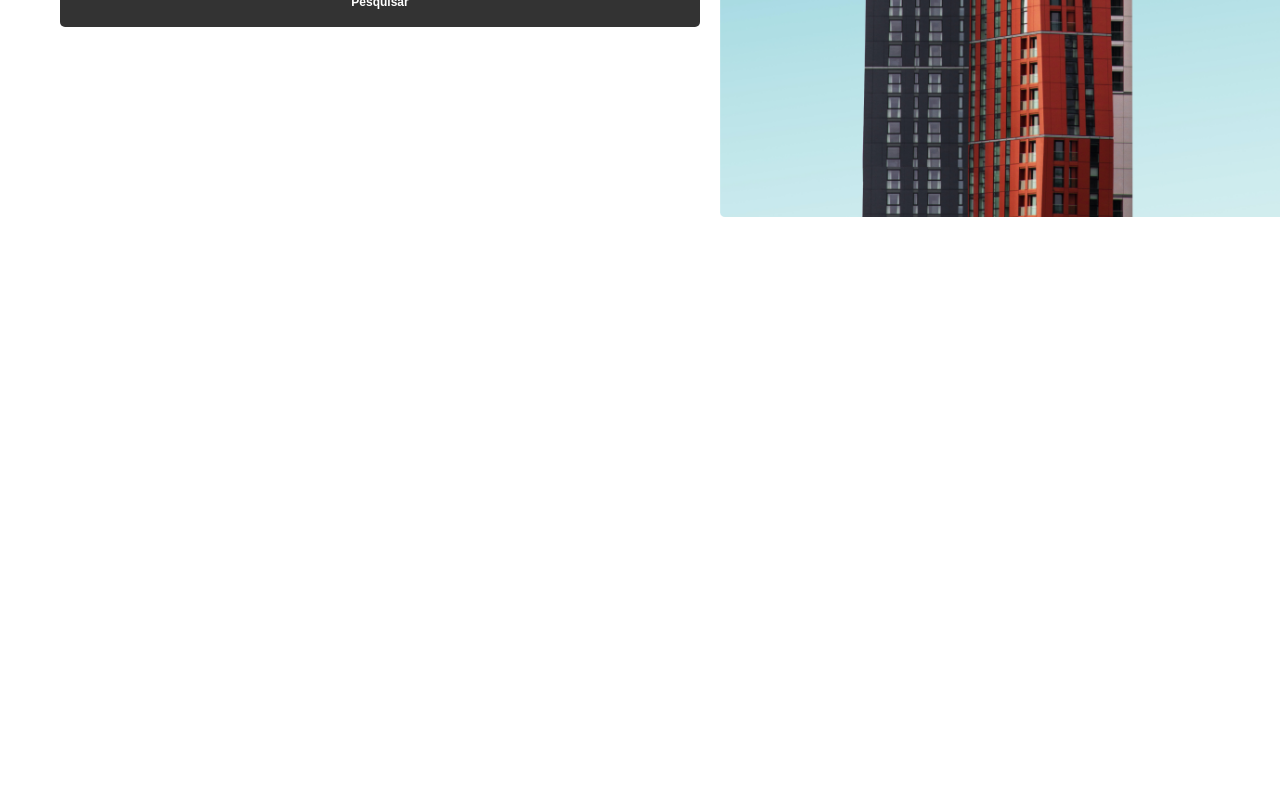
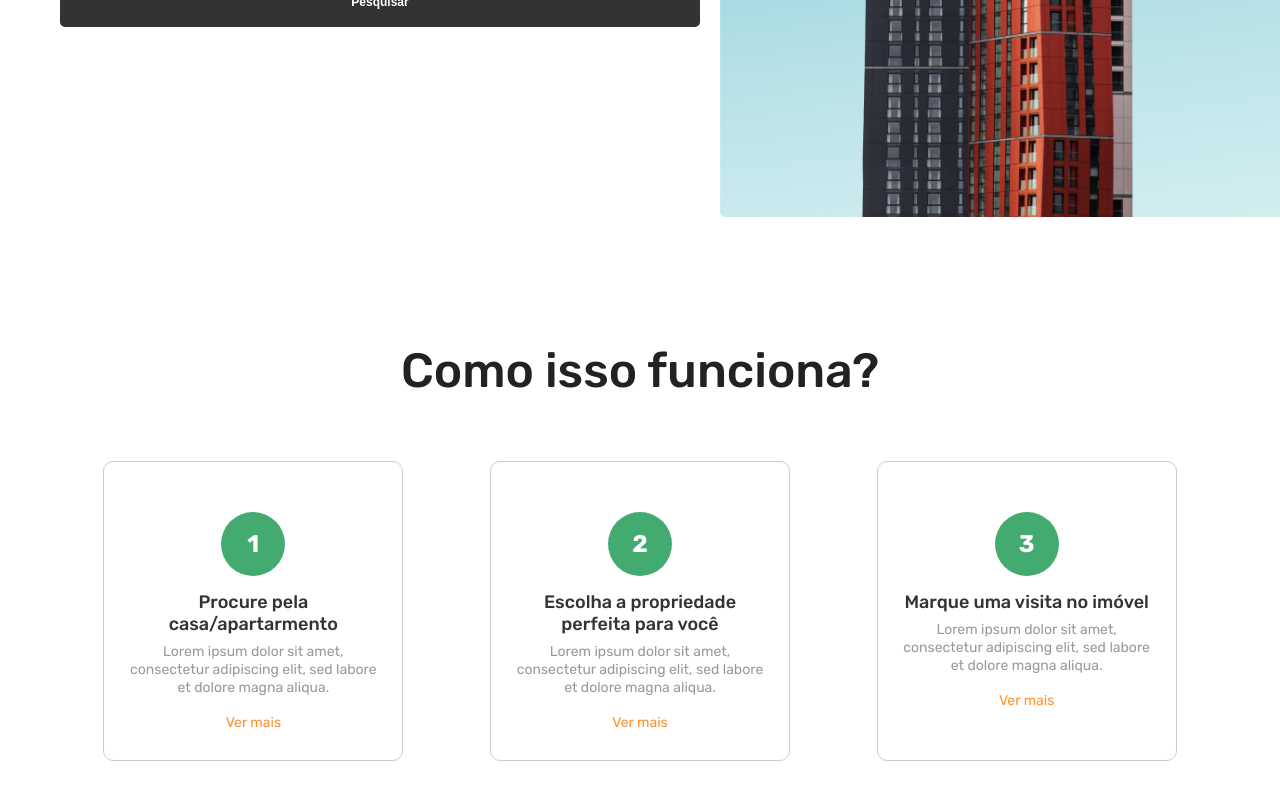
Before and after one commit to Douglaskav/Ap76-Web, a React (Create React App) app: page / in a window 1280 px wide. Shown: the part 522-1322 px from the top of the page. Before the commit the page ends 800 px from the top, so only its background shows below. Built offline with nearby package versions, Linux system fonts and the light colour scheme.

Commit message:
how it works section home page

```diff
--- /dev/null
+++ b/src/components/HomePage/HowItWorksSection/index.tsx
@@ -0,0 +1,73 @@
+import { SectionTitle } from "../../_SectionTitle";
+import {
+	Container,
+	NumberContainer,
+	SectionContainer,
+	SectionItem,
+	NumberText,
+	SectionBody,
+	TitleBody,
+	DescriptionBody,
+	LinkBody,
+	Link,
+} from "./styles";
+
+export const HowItWorksSection = () => {
+	return (
+		<Container>
+			<SectionTitle>Como isso funciona?</SectionTitle>
+			<SectionContainer>
+				<SectionItem>
+					<NumberContainer>
+						<NumberText>1</NumberText>
+					</NumberContainer>
+
+					<SectionBody>
+						<TitleBody>Procure pela casa/apartarmento</TitleBody>
+						<DescriptionBody>
+							Lorem ipsum dolor sit amet, consectetur adipiscing elit, sed
+							labore et dolore magna aliqua.
+						</DescriptionBody>
+						<LinkBody>
+							<Link>Ver mais</Link>
+						</LinkBody>
+					</SectionBody>
+				</SectionItem>
+
+				<SectionItem>
+					<NumberContainer>
+						<NumberText>2</NumberText>
+					</NumberContainer>
+
+					<SectionBody>
+						<TitleBody>Escolha a propriedade perfeita para você</TitleBody>
+						<DescriptionBody>
+							Lorem ipsum dolor sit amet, consectetur adipiscing elit, sed
+							labore et dolore magna aliqua.
+						</DescriptionBody>
+						<LinkBody>
+							<Link>Ver mais</Link>
+						</LinkBody>
+					</SectionBody>
+				</SectionItem>
+
+				<SectionItem>
+					<NumberContainer>
+						<NumberText>3</NumberText>
+					</NumberContainer>
+
+					<SectionBody>
+						<TitleBody>Marque uma visita no imóvel</TitleBody>
+						<DescriptionBody>
+							Lorem ipsum dolor sit amet, consectetur adipiscing elit, sed
+							labore et dolore magna aliqua.
+						</DescriptionBody>
+						<LinkBody>
+							<Link>Ver mais</Link>
+						</LinkBody>
+					</SectionBody>
+				</SectionItem>
+			</SectionContainer>
+		</Container>
+	);
+};
--- /dev/null
+++ b/src/components/HomePage/HowItWorksSection/styles.ts
@@ -0,0 +1,82 @@
+import styled from "styled-components";
+
+export const Container = styled.div`
+	margin-top: 120px;
+	margin-bottom: 50px;
+`;
+
+export const SectionContainer = styled.ul`
+	flex: 1;
+	display: flex;
+	justify-content: space-around;
+	margin: 60px;
+	flex-direction: column;
+	align-items: center;
+	margin-bottom: 0px;
+
+	@media only screen and (min-width: 900px) {
+		flex-direction: row;
+	}
+`;
+
+export const SectionItem = styled.li`
+	width: 300px;
+	height: 300px;
+	border: 1px solid #ccc;
+	border-radius: 10px;
+	padding: 20px;
+	box-sizing: border-box;
+	padding-top: 50px;
+	display: flex;
+	align-items: center;
+	flex-direction: column;
+	margin-bottom: 15px;
+
+	@media only screen and (min-width: 900px) {
+		margin-bottom: 0px;
+	}
+`;
+
+export const NumberContainer = styled.div`
+	width: 64px;
+	height: 64px;
+	background-color: #44ab70;
+	border-radius: 100px;
+
+	display: flex;
+	justify-content: center;
+	align-items: center;
+`;
+
+export const NumberText = styled.span`
+	color: #ffffff;
+	font-size: 1.5em;
+	font-weight: bold;
+`;
+
+export const SectionBody = styled.div`
+	text-align: center;
+	margin-top: 15px;
+`;
+
+export const TitleBody = styled.h3`
+	color: #333333;
+	font-size: 1.125em;
+	font-weight: 500;
+`;
+
+export const DescriptionBody = styled.p`
+	margin-top: 8px;
+	font-size: 0.875em;
+	line-height: 18px;
+	color: #999999;
+`;
+
+export const LinkBody = styled.div`
+	margin-top: 15px;
+`;
+
+export const Link = styled.a`
+	font-size: 0.875em;
+	color: #ff902e;
+`;
--- a/src/components/HomePage/index.ts
+++ b/src/components/HomePage/index.ts
@@ -1,3 +1,4 @@
 import { MainSection } from "./MainSection";
+import { HowItWorksSection } from "./HowItWorksSection";
 
-export { MainSection };
+export { MainSection, HowItWorksSection };
--- /dev/null
+++ b/src/components/_SectionTitle/index.tsx
@@ -0,0 +1,32 @@
+import styled from "styled-components";
+
+const Container = styled.div`
+  display: flex;
+  justify-content: center;
+  align-items: center;
+`;
+
+const Title = styled.h2`
+  color: #222222;
+  font-size: 3em;
+  line-height: 60px;
+  font-weight: 500;
+  margin-left: 30px;
+
+
+	@media only screen and (min-width: 768px) {
+    margin-left: 0px;
+  }
+`;
+
+type SectionTitle = {
+  children: string;
+};
+
+export const SectionTitle = ({ children }: SectionTitle) => {
+  return (
+    <Container>
+      <Title>{children}</Title>
+    </Container>
+  );
+};
--- a/src/pages/Home/index.tsx
+++ b/src/pages/Home/index.tsx
@@ -1,13 +1,14 @@
 import { Container } from "./styles";
 
 import { Header } from "../../components/_Header";
-import { MainSection } from "../../components/HomePage";
+import { MainSection, HowItWorksSection } from "../../components/HomePage";
 
 export const Home = () => {
 	return (
 		<Container>
 			<Header />
 			<MainSection />
+			<HowItWorksSection />
 		</Container>
 	);
 };
```
